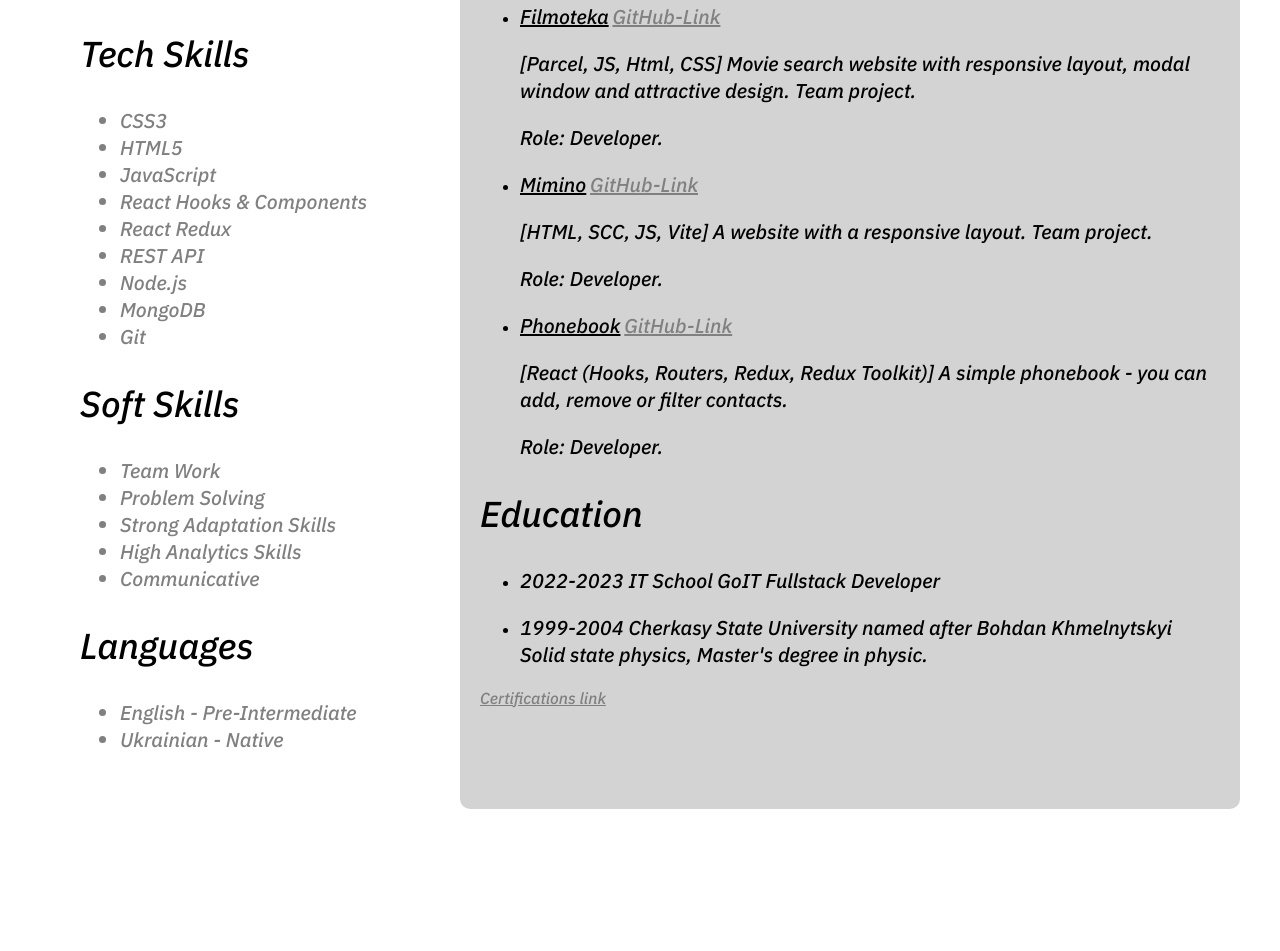
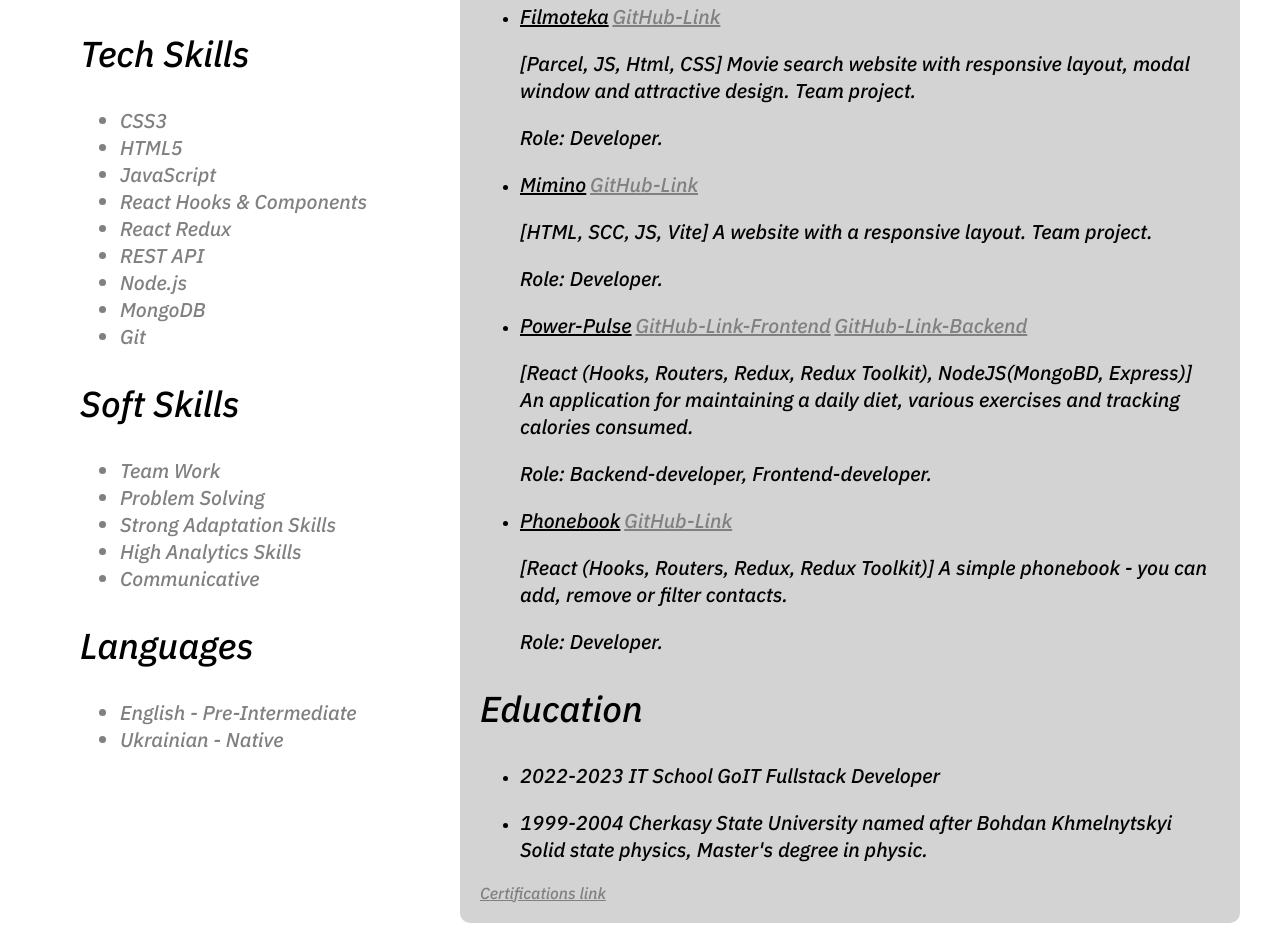
Before and after one commit to ozeransm/resume, a website: page index.html in a window 1280 px wide. Shown: the part 760-1711 px from the top of the page. Before the commit the page ends 1597 px from the top, so only its background shows below. Drawn offline with Linux system fonts and the light colour scheme.

Commit message:
update resume, add new project power-puls

```diff
--- a/index.html
+++ b/index.html
@@ -136,12 +136,24 @@
             </p>
           </li>
           <li>
-            <a class="link-project" href="https://ozeransm.github.io/goit-react-hw-08-phonebook/" target="_blank" rel="noopener noreferrer">Phonebook</a>
-            <a class="link-git" href="https://github.com/ozeransm/goit-react-hw-08-phonebook.git" target="_blank" rel="noopener noreferrer">GitHub-Link</a>
+            <a class="link-project" href="https://in-inka.github.io/pj-react-777/" target="_blank" rel="noopener noreferrer">Power-Pulse</a>
+            <a class="link-git" href="https://github.com/In-inka/pj-react-777.git" target="_blank" rel="noopener noreferrer">GitHub-Link-Frontend</a>
+            <a class="link-git" href="https://github.com/LesiaUKR/power-pulse-backend.git" target="_blank" rel="noopener noreferrer">GitHub-Link-Backend</a>
+            <!-- <h3>Phonebook</h3> -->
+            <p>
+              [React (Hooks, Routers, Redux, Redux Toolkit), NodeJS(MongoBD, Express)] An application for maintaining a daily diet, various exercises and tracking calories consumed.
+              <p>Role: Backend-developer, Frontend-developer.</p>
+            </p>
+          </li>
+          <li>
+            <a class="link-project" href="https://ozeransm.github.io/goit-react-hw-08-phonebook/" target="_blank"
+              rel="noopener noreferrer">Phonebook</a>
+            <a class="link-git" href="https://github.com/ozeransm/goit-react-hw-08-phonebook.git" target="_blank"
+              rel="noopener noreferrer">GitHub-Link</a>
             <!-- <h3>Phonebook</h3> -->
             <p>
               [React (Hooks, Routers, Redux, Redux Toolkit)] A simple phonebook - you can add, remove or filter contacts.
-              <p>Role: Developer.</p>
+            <p>Role: Developer.</p>
             </p>
           </li>
         </ul>
```
